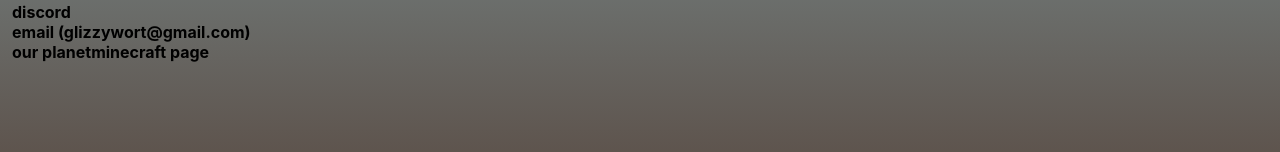
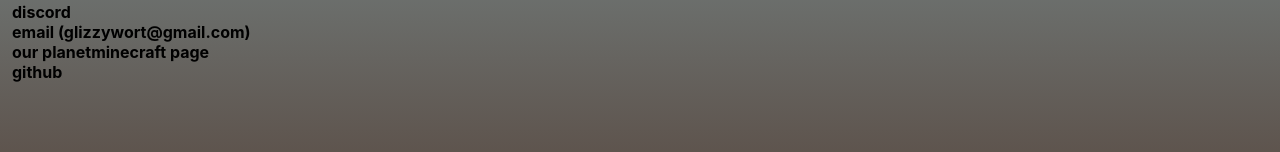
Before and after one commit to bingecraft-net/webapp, a React (Create React App) app: page / in a window 1280 px wide. Shown: the part 558-710 px from the top of the page. Built offline with nearby package versions, Linux system fonts and the light colour scheme.

Commit message:
add github link

```diff
--- a/src/App.tsx
+++ b/src/App.tsx
@@ -59,6 +59,9 @@
           <Link href="https://www.planetminecraft.com/server/bingecraft-net/">
             our planetminecraft page
           </Link>
+          <Link href="https://github.com/bingecraft-net">
+            github
+          </Link>
         </p>
       </div>
     </div>
```
